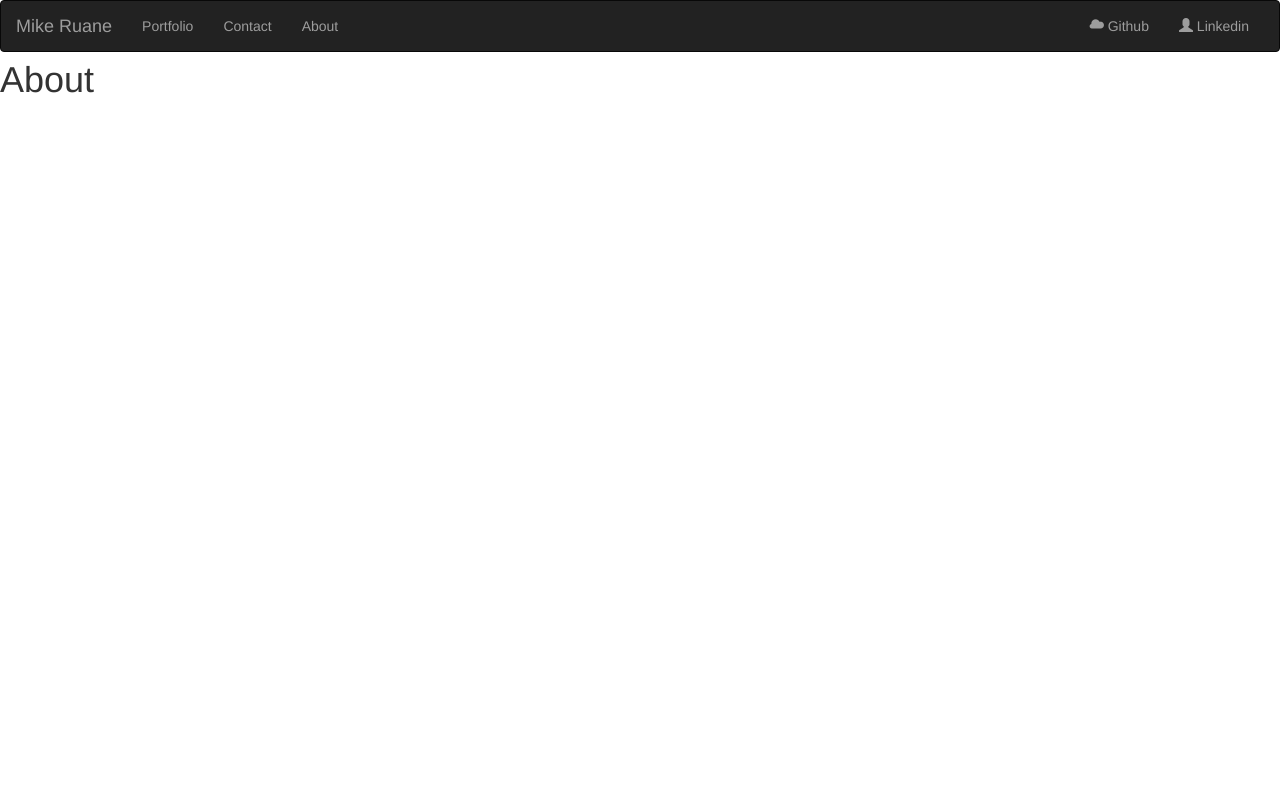
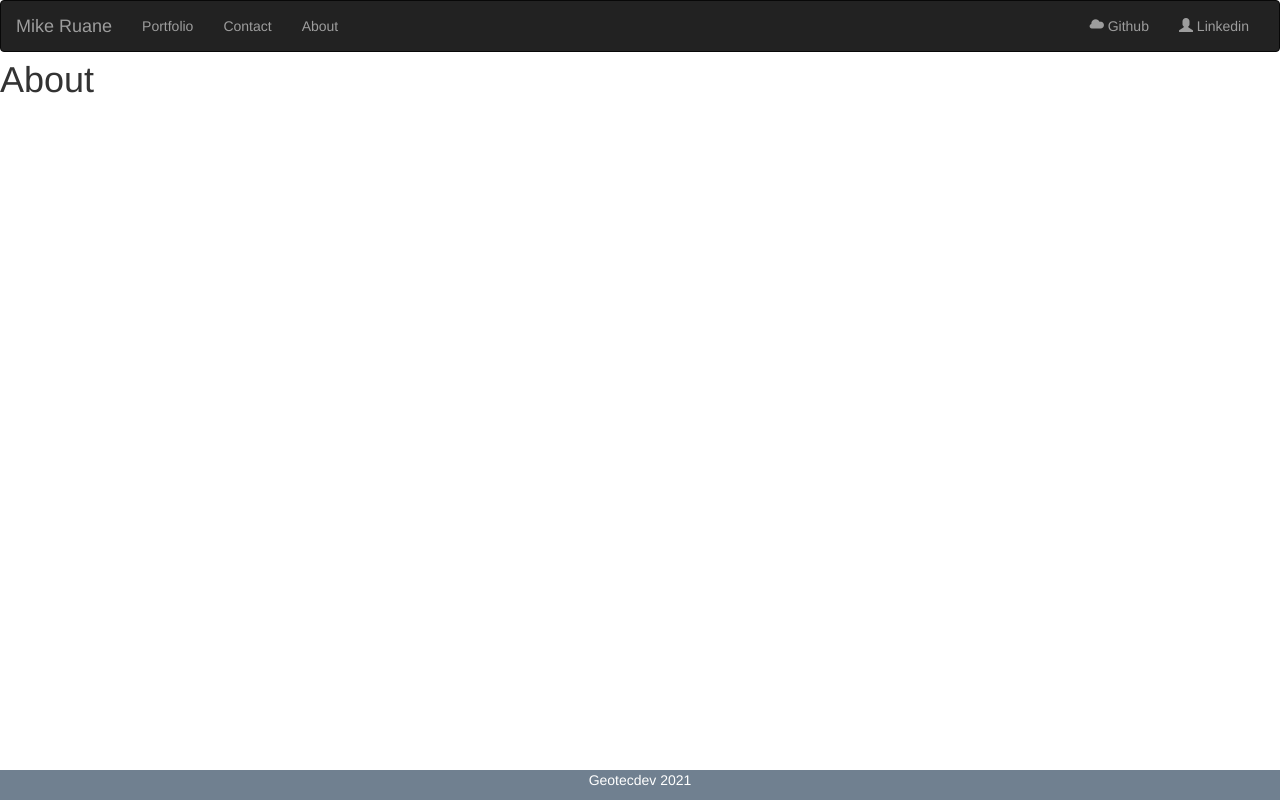
Before and after one commit to geotecdev/react-portfolio-ghp, a React (Create React App) app: page /#/ in a window 1280 px wide. Built offline with nearby package versions, Linux system fonts and the light colour scheme.

Commit message:
added footer componenet

```diff
--- a/src/components/About.js
+++ b/src/components/About.js
@@ -1,5 +1,6 @@
 import React from "react";
-import Header from "./Header"
+import Header from "./Header";
+import Footer from "./Footer";
 
 function About() {
     return (
@@ -7,6 +8,8 @@ function About() {
             <Header />
             <br></br><br></br>
             <h1>About</h1>
+
+            <Footer />
         </div>
     );
 }
--- a/src/components/Contact.js
+++ b/src/components/Contact.js
@@ -1,9 +1,15 @@
 import React from "react";
+import Header from "./Header";
+import Footer from "./Footer";
 
 function Contact() {
     return (
         <div>
+            <Header />
+            <br></br><br></br>
             <h1>Contact</h1>
+
+            <Footer />
         </div>
     );
 }
--- /dev/null
+++ b/src/components/Footer.js
@@ -0,0 +1,13 @@
+import React from "react";
+
+function Footer() {
+    return (
+        <div>
+            <footer class="footer">
+                <p>Geotecdev 2021</p>
+            </footer>
+        </div>
+    );
+}
+
+export default Footer;
--- a/src/components/Portfolio.js
+++ b/src/components/Portfolio.js
@@ -1,9 +1,16 @@
 import React from "react";
+import Header from "./Header";
+import Footer from "./Footer";
 
 function Portfolio() {
     return (
         <div>
+            <Header />
+            <br></br><br></br>
             <h1>Portfolio</h1>
+
+
+            <Footer />
         </div>
     );
 }
```
